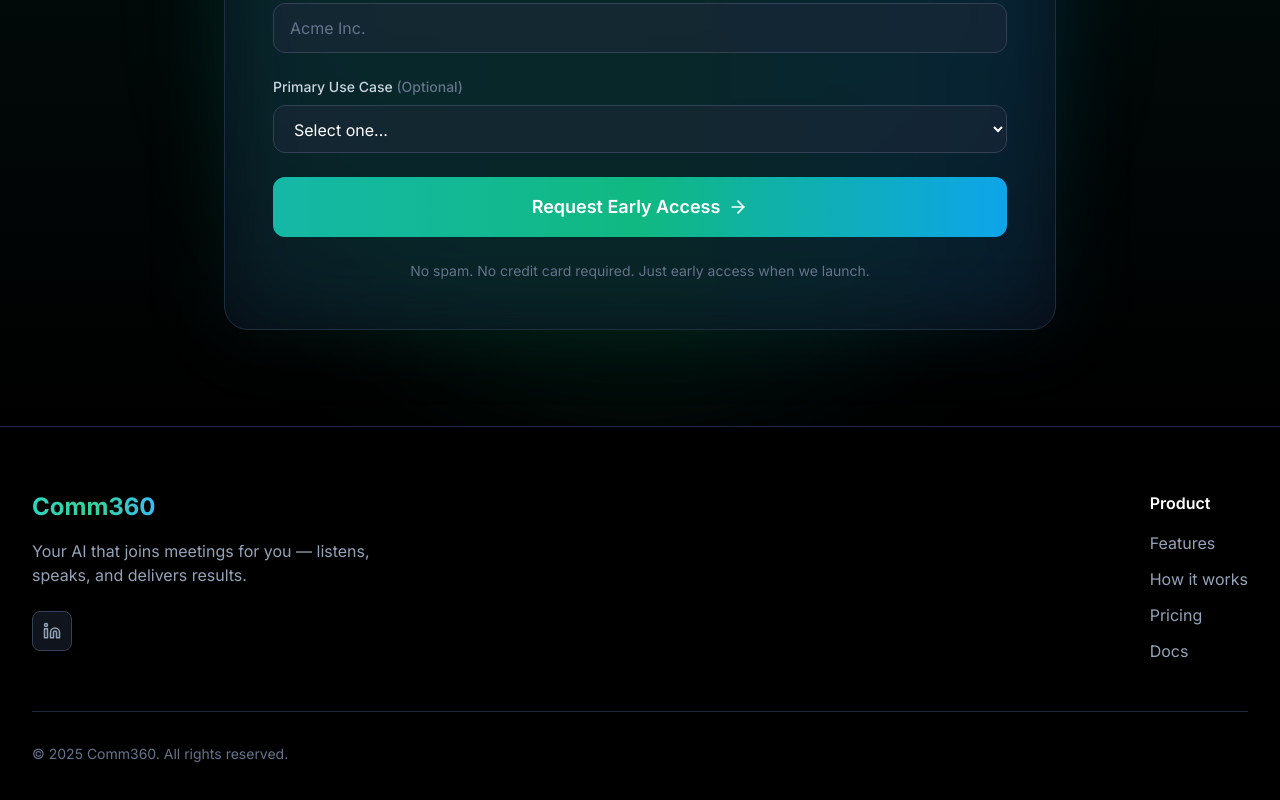
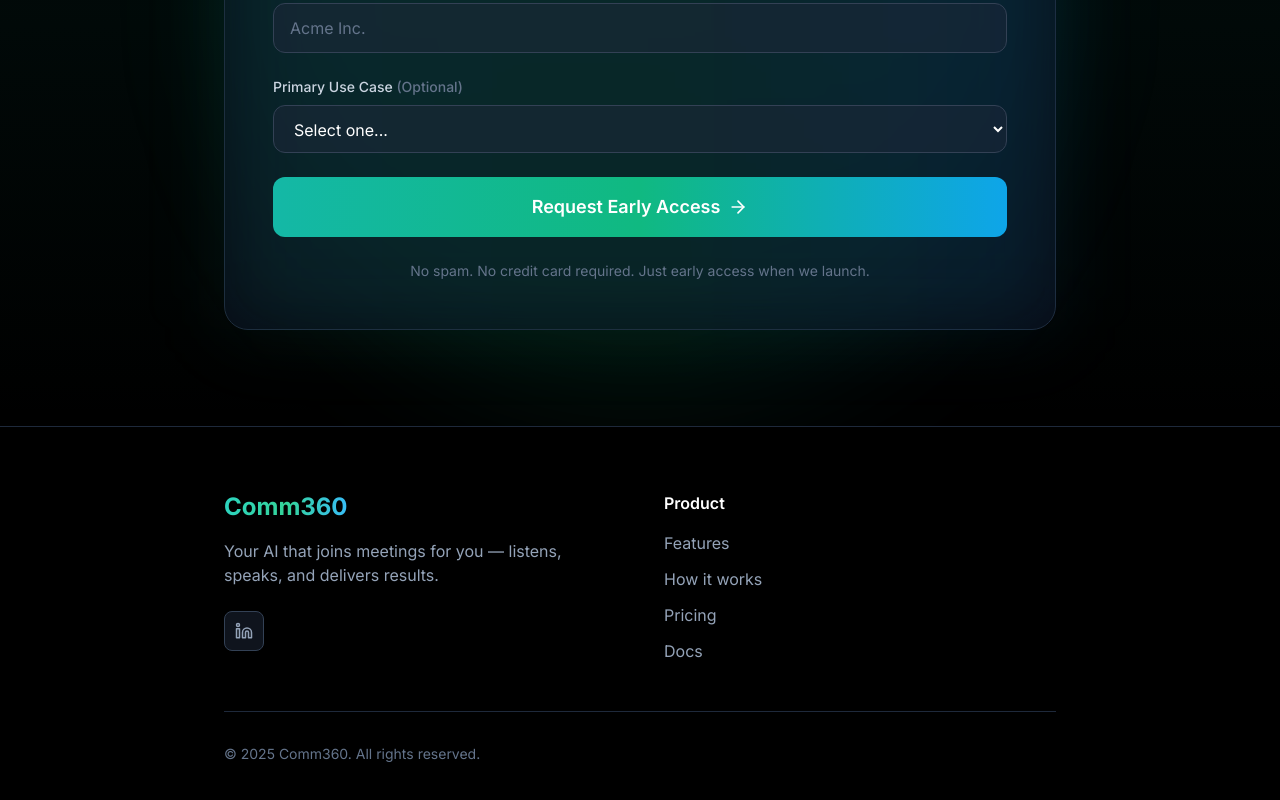
Before and after one commit to ishaan1011/LandingPage, a React (Vite) app: page / in a window 1280 px wide. Shown: the part 5362-6162 px from the top of the page. Built offline with nearby package versions, Linux system fonts and the light colour scheme; no server answers.

Commit message:
Updating Footer - 2

```diff
--- a/src/components/Footer.jsx
+++ b/src/components/Footer.jsx
@@ -18,7 +18,7 @@
 
   return (
     <footer className="relative border-t border-slate-800 bg-black">
-      <div className="max-w-7xl mx-auto px-6 lg:px-8 py-16">
+      <div className="max-w-4xl mx-auto px-6 lg:px-8 py-16">
         <div className="grid grid-cols-1 md:grid-cols-2 gap-12 mb-12">
           {/* Logo & Description */}
           <div className="col-span-2 md:col-span-1">
@@ -45,7 +45,7 @@
           </div>
 
           {/* Product Links */}
-          <div className="md:justify-self-end">
+          <div>
             <h3 className="font-semibold text-white mb-4">Product</h3>
             <ul className="space-y-3">
               {footerLinks.product.map((link) => (
```
